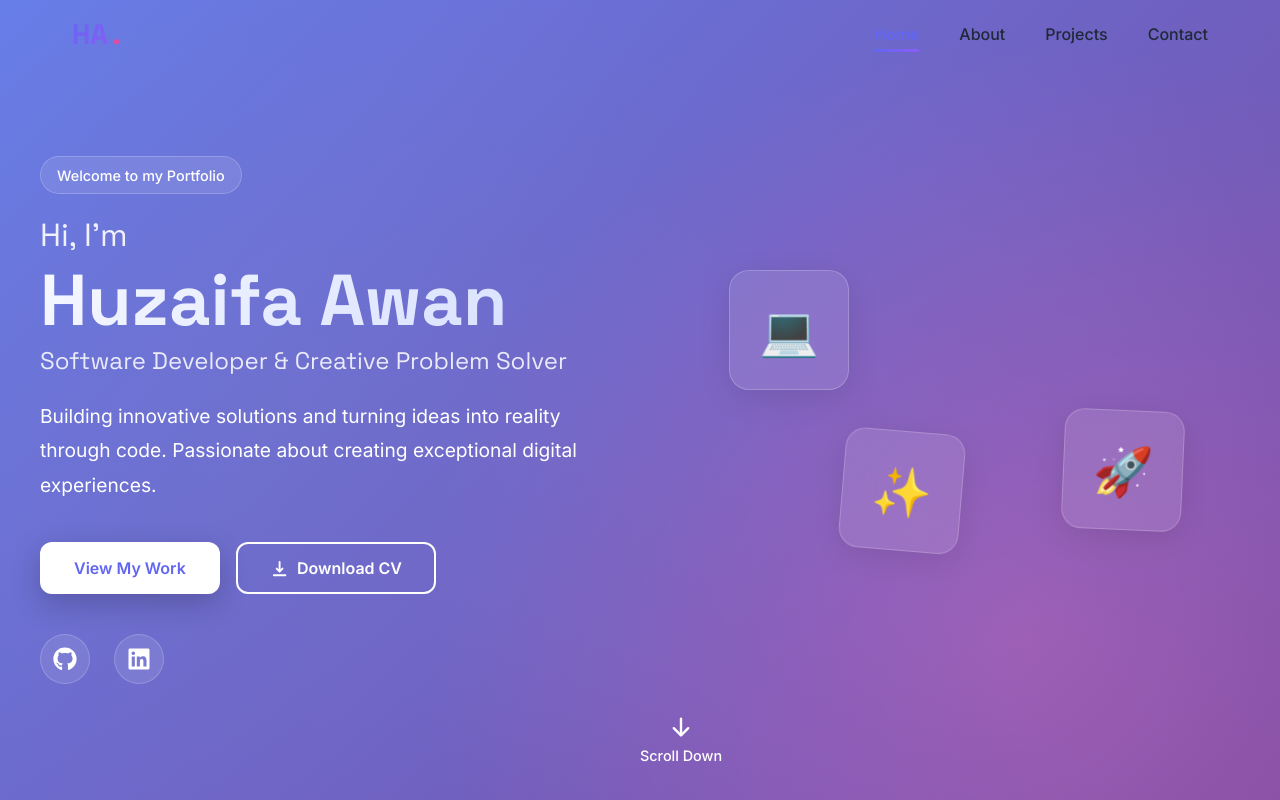
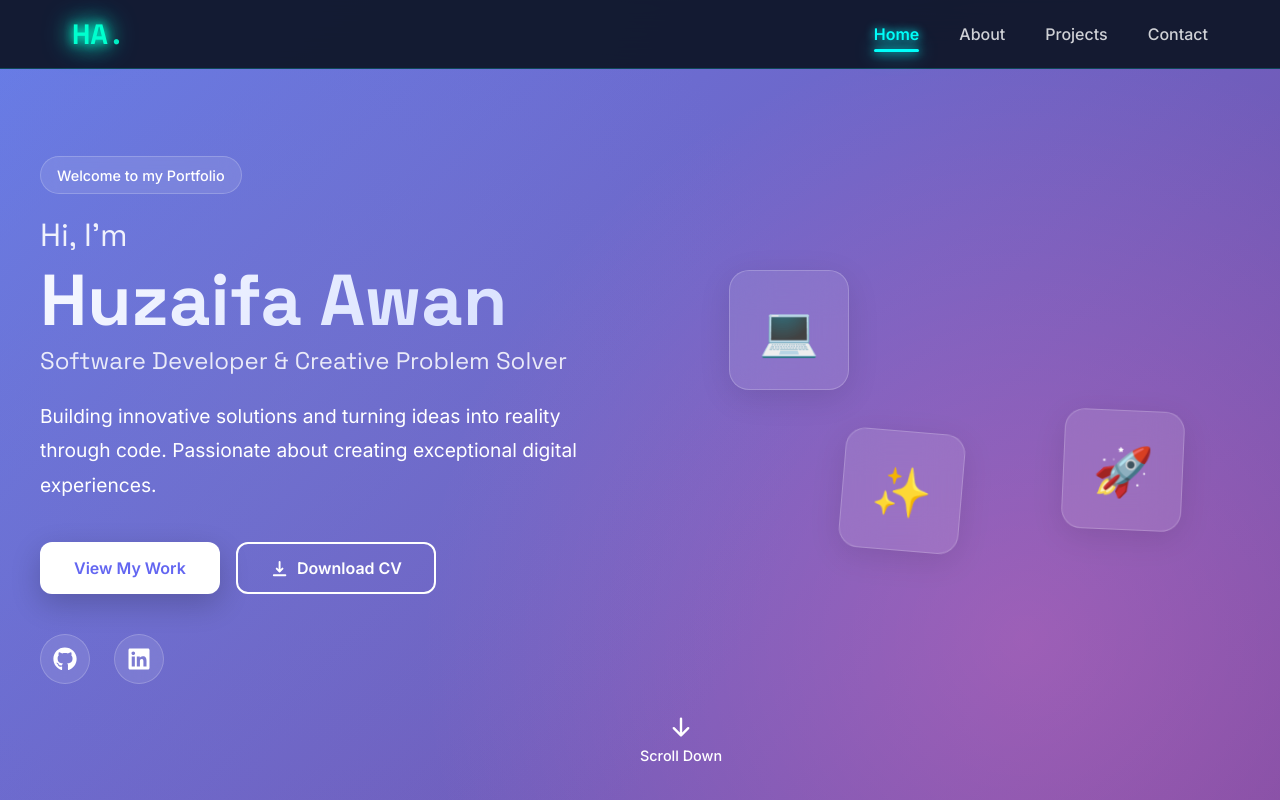
Before and after one commit to M-Huzaifa-Awan/Portfolio, a React (Create React App) app: page / in a window 1280 px wide. Shown: the top 800 px of the page. Built offline with nearby package versions, Linux system fonts and the light colour scheme; the HTML template or start-up script is replaced by a standard one.

Commit message:
Update navbar to dark mode with neon color animations, remove Python, add MySQL C# .NET MVC and RESTful APIs

```diff
--- a/src/components/About.js
+++ b/src/components/About.js
@@ -9,10 +9,10 @@ import {
   FaRocket,
   FaReact,
   FaNode,
-  FaPython,
   FaJs,
   FaHtml5,
-  FaCss3Alt
+  FaCss3Alt,
+  FaServer
 } from 'react-icons/fa';
 import './About.css';
 
@@ -30,7 +30,9 @@ const About = () => {
     { name: 'React', icon: <FaReact />, level: 90 },
     { name: 'Node.js', icon: <FaNode />, level: 85 },
     { name: 'JavaScript', icon: <FaJs />, level: 90 },
-    { name: 'Python', icon: <FaPython />, level: 80 },
+    { name: 'C# .NET MVC', icon: <FaCode />, level: 85 },
+    { name: 'MySQL', icon: <FaDatabase />, level: 88 },
+    { name: 'RESTful APIs', icon: <FaServer />, level: 90 },
     { name: 'HTML5', icon: <FaHtml5 />, level: 95 },
     { name: 'CSS3', icon: <FaCss3Alt />, level: 90 },
   ];
--- a/src/components/Navbar.css
+++ b/src/components/Navbar.css
@@ -5,13 +5,17 @@
   z-index: 1000;
   transition: all 0.3s ease;
   padding: 1rem 0;
+  background: rgba(15, 23, 42, 0.95);
+  backdrop-filter: blur(20px);
+  border-bottom: 1px solid rgba(0, 255, 255, 0.2);
 }
 
 .navbar.scrolled {
-  background: rgba(255, 255, 255, 0.95);
+  background: rgba(15, 23, 42, 0.98);
   backdrop-filter: blur(20px);
-  box-shadow: 0 4px 20px rgba(0, 0, 0, 0.1);
+  box-shadow: 0 4px 20px rgba(0, 255, 255, 0.1);
   padding: 0.75rem 0;
+  border-bottom: 1px solid rgba(0, 255, 255, 0.3);
 }
 
 .nav-container {
@@ -34,15 +38,40 @@
 }
 
 .logo-text {
-  background: linear-gradient(135deg, var(--primary), var(--secondary));
-  -webkit-background-clip: text;
-  -webkit-text-fill-color: transparent;
-  background-clip: text;
+  color: #00ffff;
+  animation: neonGlow 3s ease-in-out infinite;
+  text-shadow: 0 0 10px currentColor, 0 0 20px currentColor, 0 0 30px currentColor;
 }
 
 .logo-dot {
-  color: var(--accent);
-  animation: pulse 2s infinite;
+  animation: colorCycle 3s ease-in-out infinite, pulse 2s infinite;
+}
+
+@keyframes neonGlow {
+  0%, 100% {
+    color: #00ffff;
+    text-shadow: 0 0 10px #00ffff, 0 0 20px #00ffff, 0 0 30px #00ffff;
+  }
+  33% {
+    color: #ff0080;
+    text-shadow: 0 0 10px #ff0080, 0 0 20px #ff0080, 0 0 30px #ff0080;
+  }
+  66% {
+    color: #00ff80;
+    text-shadow: 0 0 10px #00ff80, 0 0 20px #00ff80, 0 0 30px #00ff80;
+  }
+}
+
+@keyframes colorCycle {
+  0%, 100% {
+    color: #00ffff;
+  }
+  33% {
+    color: #ff0080;
+  }
+  66% {
+    color: #00ff80;
+  }
 }
 
 @keyframes pulse {
@@ -60,20 +89,38 @@
 .nav-link {
   position: relative;
   text-decoration: none;
-  color: var(--text-primary);
+  color: rgba(255, 255, 255, 0.8);
   font-weight: 500;
   font-size: 1rem;
-  transition: color 0.3s ease;
+  transition: all 0.3s ease;
   padding: 0.5rem 0;
 }
 
 .nav-link:hover {
-  color: var(--primary);
+  color: #00ffff;
+  text-shadow: 0 0 10px #00ffff;
 }
 
 .nav-link.active {
-  color: var(--primary);
+  color: #00ffff;
   font-weight: 600;
+  text-shadow: 0 0 10px #00ffff;
+  animation: activeGlow 3s ease-in-out infinite;
+}
+
+@keyframes activeGlow {
+  0%, 100% {
+    color: #00ffff;
+    text-shadow: 0 0 10px #00ffff;
+  }
+  33% {
+    color: #ff0080;
+    text-shadow: 0 0 10px #ff0080;
+  }
+  66% {
+    color: #00ff80;
+    text-shadow: 0 0 10px #00ff80;
+  }
 }
 
 .nav-indicator {
@@ -82,17 +129,39 @@
   left: 0;
   right: 0;
   height: 3px;
-  background: linear-gradient(90deg, var(--primary), var(--secondary));
+  background: #00ffff;
   border-radius: 2px;
+  box-shadow: 0 0 10px #00ffff;
+  animation: indicatorGlow 3s ease-in-out infinite;
+}
+
+@keyframes indicatorGlow {
+  0%, 100% {
+    background: #00ffff;
+    box-shadow: 0 0 10px #00ffff, 0 0 20px #00ffff;
+  }
+  33% {
+    background: #ff0080;
+    box-shadow: 0 0 10px #ff0080, 0 0 20px #ff0080;
+  }
+  66% {
+    background: #00ff80;
+    box-shadow: 0 0 10px #00ff80, 0 0 20px #00ff80;
+  }
 }
 
 .mobile-menu-btn {
   display: none;
   background: none;
   border: none;
-  color: var(--text-primary);
+  color: #00ffff;
   cursor: pointer;
   padding: 0.5rem;
+  transition: color 0.3s ease;
+}
+
+.mobile-menu-btn:hover {
+  color: #00ff80;
 }
 
 @media (max-width: 768px) {
@@ -106,14 +175,15 @@
     left: -100%;
     width: 100%;
     height: calc(100vh - 70px);
-    background: rgba(255, 255, 255, 0.98);
+    background: rgba(15, 23, 42, 0.98);
     backdrop-filter: blur(20px);
     flex-direction: column;
     justify-content: flex-start;
     padding-top: 3rem;
     gap: 2rem;
     transition: left 0.3s ease;
-    box-shadow: 0 10px 30px rgba(0, 0, 0, 0.1);
+    box-shadow: 0 10px 30px rgba(0, 255, 255, 0.1);
+    border-top: 1px solid rgba(0, 255, 255, 0.2);
   }
 
   .nav-menu.active {
```
